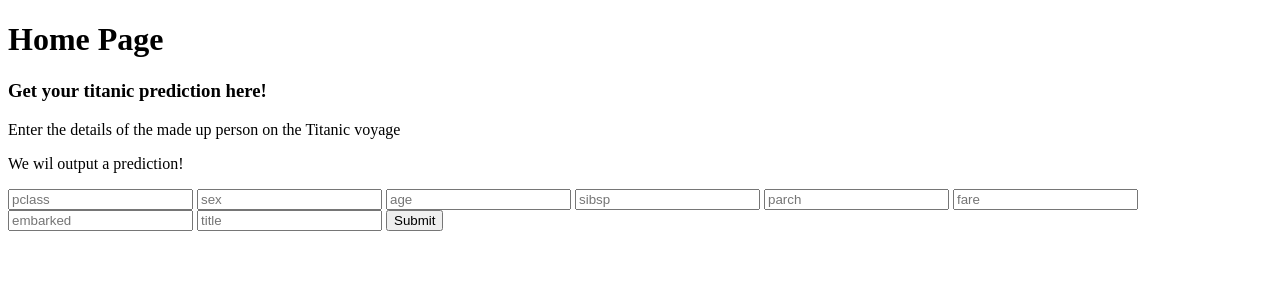
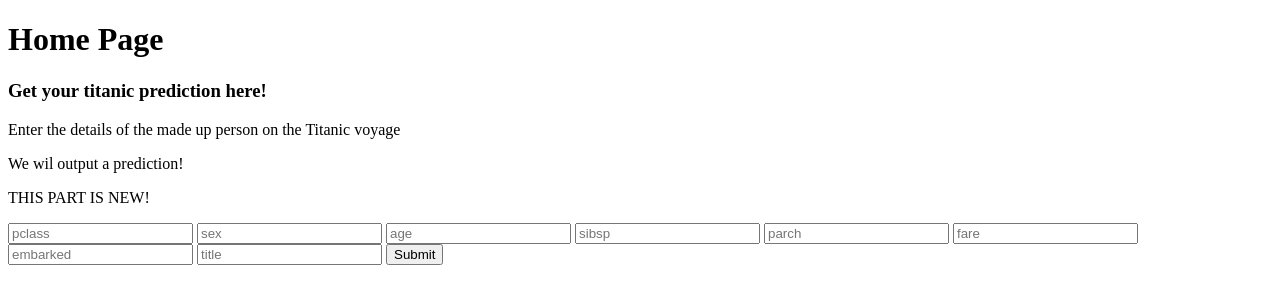
Before and after one commit to travisriegler/unaicorn, a Django app: page / in a window 1280 px wide. Shown: the top 304 px of the page. Run offline with Django 4.2, Linux system fonts and the light colour scheme.

Commit message:
Stuff again

```diff
--- a/titanic/templates/index.html
+++ b/titanic/templates/index.html
@@ -8,7 +8,7 @@
         <h3>Get your titanic prediction here!</h3>
         <p>Enter the details of the made up person on the Titanic voyage</p>
         <p>We wil output a prediction!</p>
-
+        <p>THIS PART IS NEW!</p>
         <form action="{% url 'result' %}">
             {% csrf_token %}
             <input type="text" name="pclass" placeholder="pclass">
```
